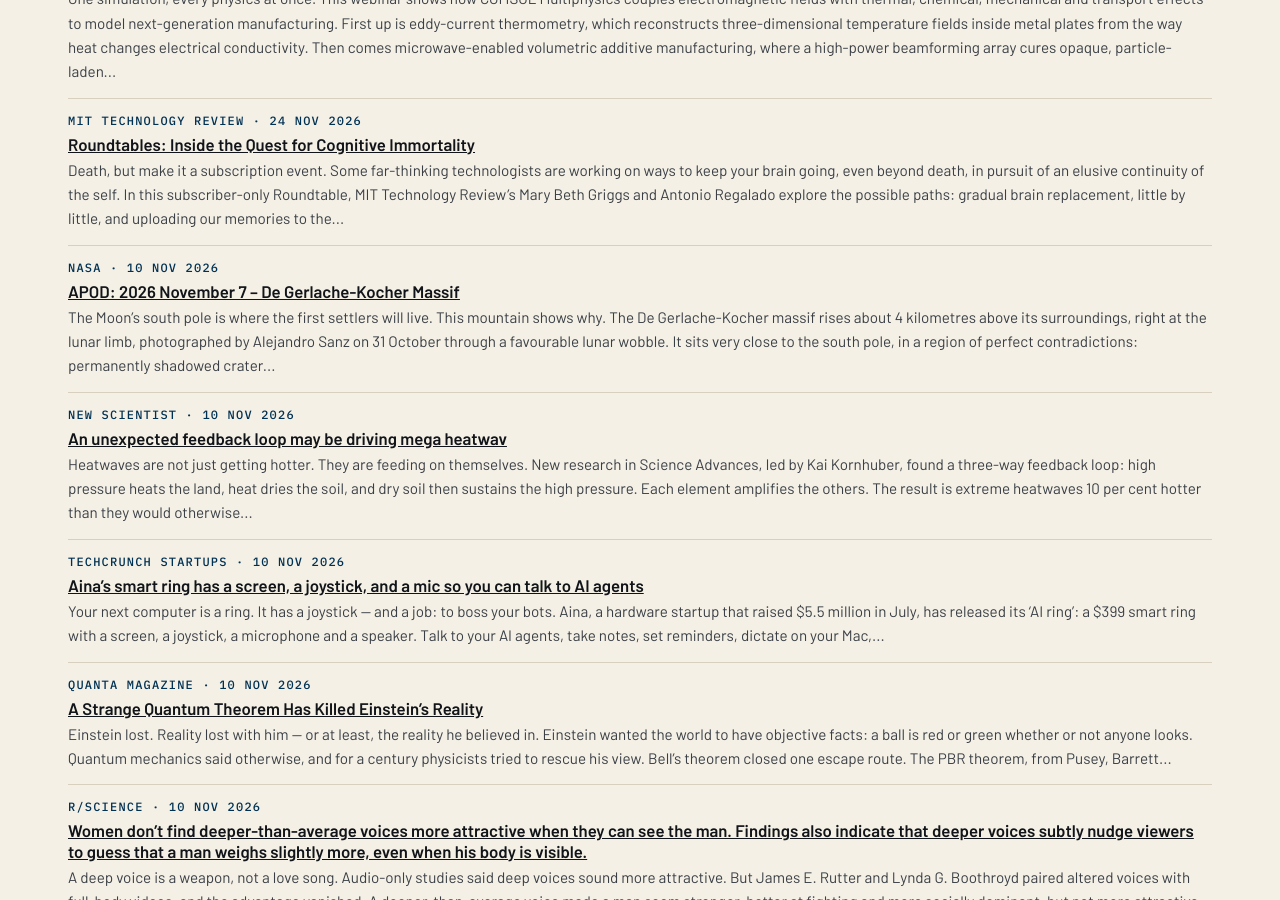
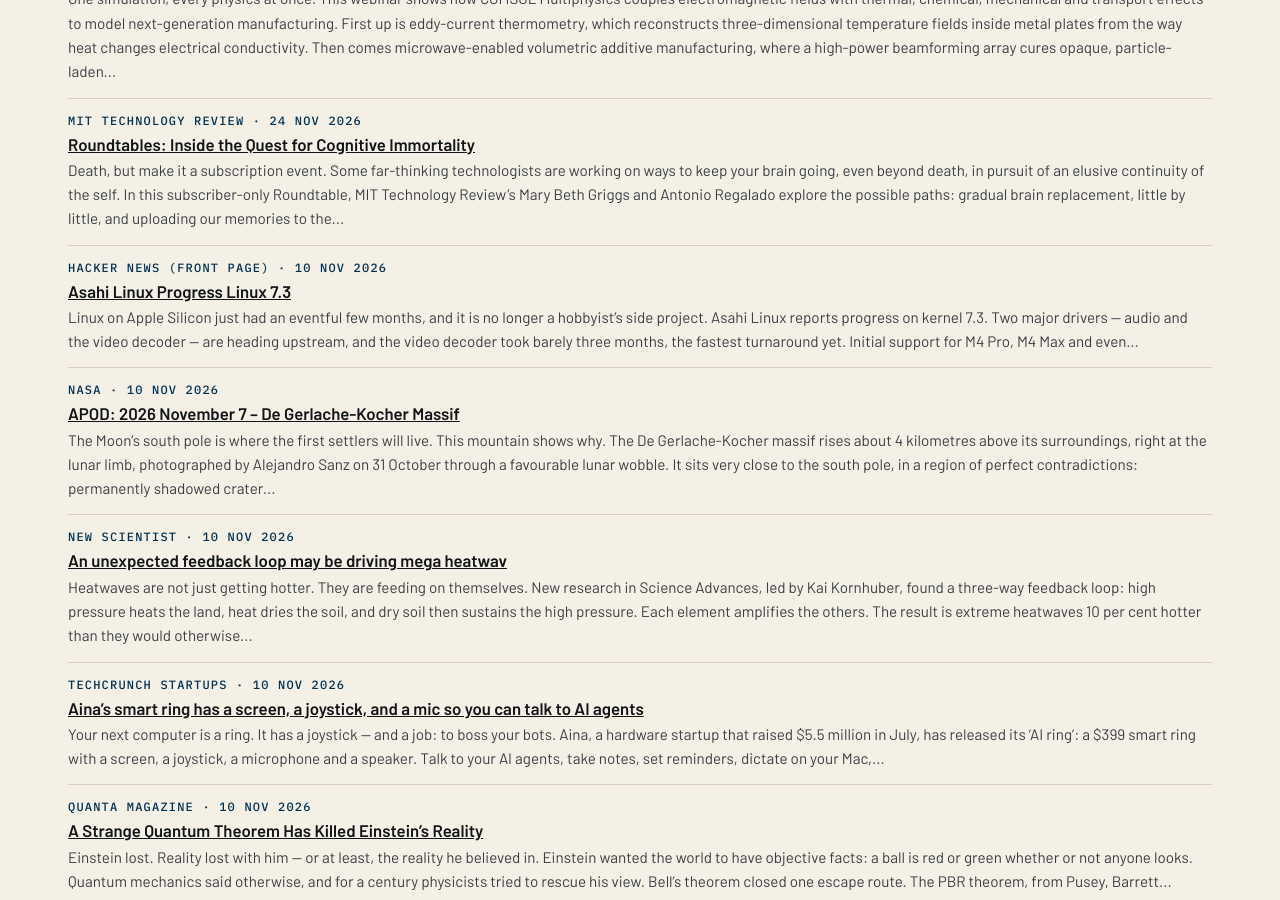
Before and after one commit to katz-news/katz.news, a Jekyll site: the page built from briefs/index.html, in a window 1280 px wide and 900 px high, scrolled down 637 px. Built offline with Jekyll 4.4.1, drawn with Linux system fonts in a browser that asks for light colours.

Commit message:
Publish 2026-11-07

```diff
--- a/_data/build.yml
+++ b/_data/build.yml
@@ -1 +1 @@
-published_at: 2026-11-07T18:16:06Z
+published_at: 2026-11-07T18:18:27Z
--- /dev/null
+++ b/_posts/briefs/2026-11-07-asahi-linux-progress-linux-7-3.md
@@ -0,0 +1,19 @@
+---
+published: true
+title: Asahi Linux Progress Linux 7.3
+date: 2026-11-10
+section: technology
+source_name: Hacker News (front page)
+source_url: https://news.ycombinator.com/item?id=50401867
+---
+Linux on Apple Silicon just had an eventful few months, and it is no longer a hobbyist's side project.
+
+Asahi Linux reports progress on kernel 7.3. Two major drivers — audio and the video decoder — are heading upstream, and the video decoder took barely three months, the fastest turnaround yet. Initial support for M4 Pro, M4 Max and even M5 has landed. M3 support is now generally available.
+
+The headline act is Thunderbolt. Promised in January 2024 "within the year", it finally arrived. Apple built its own controller, and Linux's Thunderbolt code assumed Intel hardware. Only USB3, XDomain and Thunderbolt Networking work so far. Docks, sadly, must wait.
+
+Then there is the fun part. Retail PC games now run: Star Wars Battlefront and Wolfenstein: The New Order work essentially flawlessly. Grand Theft Auto IV and Fallout: New Vegas follow, patchily.
+
+And the sting. Bad actors lifted code from the project's forks and republished it, exploiting the MIT licence. Asahi is tightening its licensing.
+
+Conclusion: Linux on a Mac is not a curiosity, but rather a coming of age — fast, furious, and finally playing games.
```
